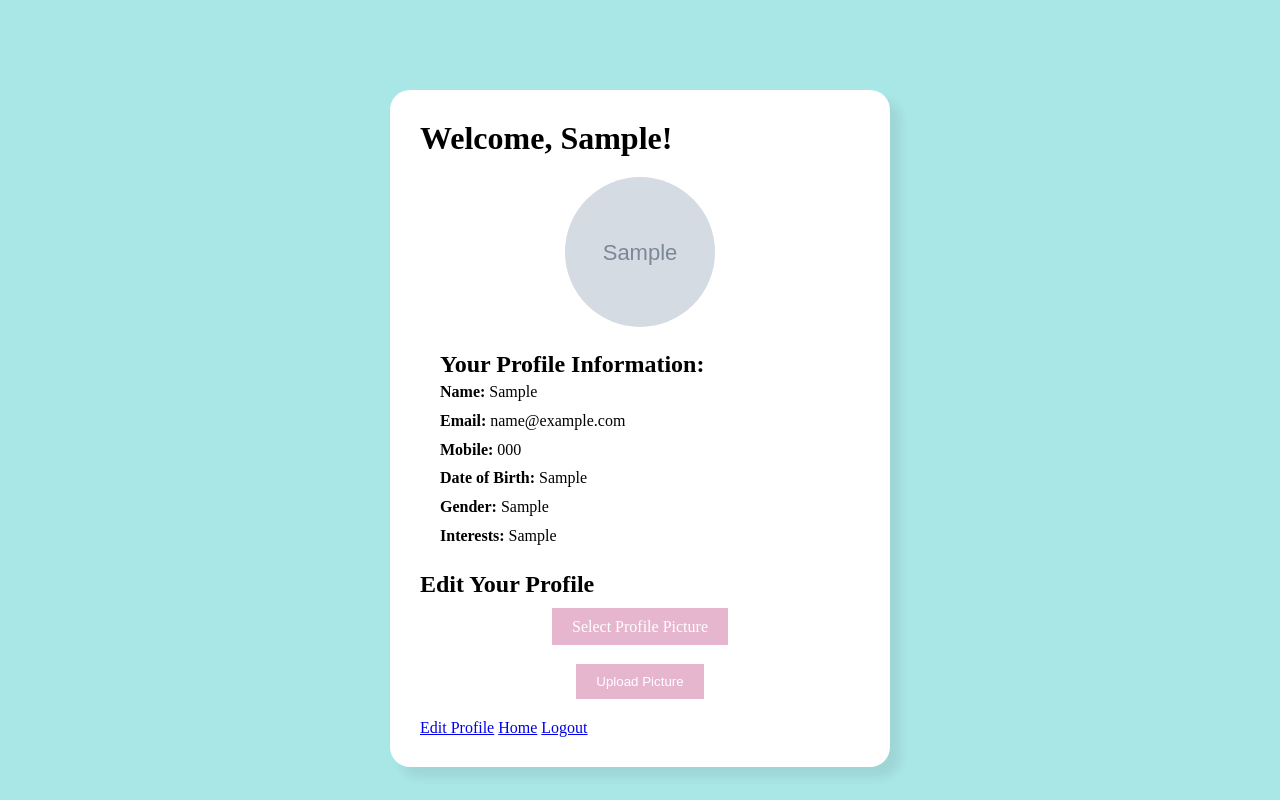
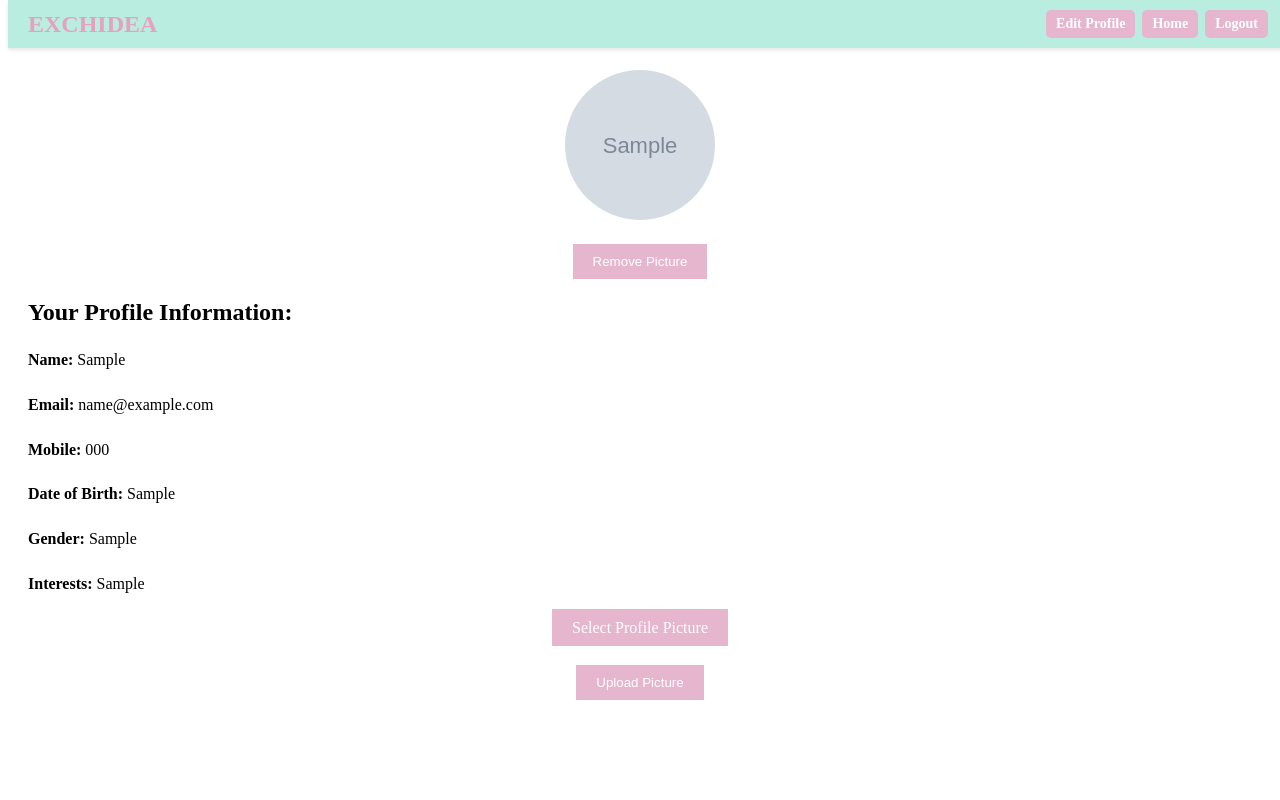
Before and after one commit to greensod/dhur, a PHP site: page /profile.php in a window 1280 px wide. Run offline with PHP 8.4, Linux system fonts and the light colour scheme; the visitor is signed in with stand-in values (Sample User, id 1); tables that the repository leaves empty or names only in its code hold one stand-in row (values such as "Sample post"); grey boxes marked "Sample" are stand-in pictures.

Commit message:
profile updated

```diff
--- a/profile.php
+++ b/profile.php
@@ -17,7 +17,8 @@ $result = mysqli_query($conn, $query);
 $user = mysqli_fetch_assoc($result);
 
 // Handle Profile Picture Upload
-if ($_SERVER['REQUEST_METHOD'] == 'POST' && isset($_FILES['profile_picture'])) {
+if ($_SERVER['REQUEST_METHOD'] == 'POST') {
+    if (isset($_FILES['profile_picture'])) {
         // Check for any errors in the file upload
         if ($_FILES['profile_picture']['error'] != 0) {
             $error_message = "Error uploading file. Error code: " . $_FILES['profile_picture']['error'];
@@ -55,6 +56,24 @@ if ($_SERVER['REQUEST_METHOD'] == 'POST' && isset($_FILES['profile_picture'])) {
                 $error_message = "Invalid file type. Only JPG, PNG, or GIF are allowed.";
             }
         }
+    } elseif (isset($_POST['remove_picture'])) {
+        // Remove profile picture
+        $update_query = "UPDATE user SET profile_picture = NULL WHERE email = '$user_email'";
+        if (mysqli_query($conn, $update_query)) {
+            // Remove the physical file if it exists
+            if ($user['profile_picture']) {
+                $file_path = 'uploads/profile_pictures/' . $user['profile_picture'];
+                if (file_exists($file_path)) {
+                    unlink($file_path);
+                }
+            }
+            // Redirect to refresh the profile page
+            header("Location: profile.php");
+            exit;
+        } else {
+            $error_message = "Error removing profile picture.";
+        }
+    }
 }
 ?>
 
@@ -63,10 +82,12 @@ if ($_SERVER['REQUEST_METHOD'] == 'POST' && isset($_FILES['profile_picture'])) {
 <head>
     <meta charset="UTF-8">
     <meta name="viewport" content="width=device-width, initial-scale=1.0">
-    <link rel="stylesheet" href="style.css">
+    <!-- <link rel="stylesheet" href="style.css"> -->
     <title>Profile</title>
     <style>
+
         .profile-picture {
+            padding-top: 50px;
             text-align: center;
             margin: 20px;
         }
@@ -123,16 +144,71 @@ if ($_SERVER['REQUEST_METHOD'] == 'POST' && isset($_FILES['profile_picture'])) {
             border-radius: 50%;
             object-fit: cover;
         }
+        .navbar {
+
+            width: 100%;
+            background-color: rgba(178, 235, 221, 0.9); /* Slightly transparent background */
+            box-shadow: 0 2px 4px rgba(0, 0, 0, 0.1);
+            padding: 10px 20px;
+            display: flex;
+            align-items: center;
+            justify-content: space-between;
+            position: fixed;
+            top: 0;
+            z-index: 1000; /* Ensures navbar stays above other content */
+            box-sizing: border-box;
+
+        }
+
+        .navbar .welcome {
+            font-size: 24px;
+            font-weight: bold;
+            color: rgb(230, 160, 192);
+            margin-right: 20px; /* Minimum gap */
+        }
+
+        .navbar .nav-links {
+            display: flex;
+            gap: 7px;
+        }
+
+        .navbar .nav-links a {
+            text-decoration: none;
+            padding: 6px 10px;
+            background-color: rgb(230, 182, 206);
+            color: white;
+            border-radius: 5px;
+            font-weight: bold;
+            font-size: 14px;
+        }
+
+        .navbar .nav-links a:hover {
+            background-color: rgb(130, 242, 227);
+        }
+
+
     </style>
 </head>
 <body>
 
+
 <div class="container">
-    <h1>Welcome, <?php echo htmlspecialchars($user['fname']); ?>!</h1>
+    <div class="navbar">
+      <span class="welcome">EXCHIDEA</span>
+      <div class="nav-links">
+        <a href="edit_profile.php">Edit Profile</a>
+        <a href="home.php">Home</a>
+        <a href="logout.php">Logout</a>
+      </div>
+    </div>
+    <h2></h2>
 
     <div class="profile-picture">
         <?php if ($user['profile_picture']): ?>
             <img src="uploads/profile_pictures/<?php echo htmlspecialchars($user['profile_picture']); ?>" alt="Profile Picture">
+            <form action="profile.php" method="POST" class="profile-form">
+                <button type="submit" name="remove_picture" class="btn">Remove Picture</button>
+            </form>
         <?php else: ?>
             <p>No profile picture uploaded yet.</p>
         <?php endif; ?>
@@ -148,8 +224,6 @@ if ($_SERVER['REQUEST_METHOD'] == 'POST' && isset($_FILES['profile_picture'])) {
         <p><strong>Interests:</strong> <?php echo htmlspecialchars($user['interests']); ?></p>
     </div>
 
-    <h2>Edit Your Profile</h2>
-
     <?php if (isset($error_message)): ?>
         <p style="color: red;"><?php echo htmlspecialchars($error_message); ?></p>
     <?php endif; ?>
@@ -161,31 +235,11 @@ if ($_SERVER['REQUEST_METHOD'] == 'POST' && isset($_FILES['profile_picture'])) {
         <button type="submit" class="btn">Upload Picture</button>
     </form>
 
-    <div class="navigation">
-        <a href="edit_profile.php" class="btn">Edit Profile</a>
-        <a href="home.php" class="btn">Home</a>
-        <a href="logout.php" class="btn">Logout</a>
-    </div>
+
 </div>
 
 <script>
-    function previewImage(event) {
-        var reader = new FileReader();
-        reader.onload = function() {
-            var output = document.createElement('img');
-            output.src = reader.result;
-            document.getElementById('image_preview').innerHTML = '';
-            document.getElementById('image_preview').appendChild(output);
-        };
-        reader.readAsDataURL(event.target.files[0]);
-
-        // Show file name after file is selected
-        var fileName = event.target.files[0].name;
-        var fileInfo = document.createElement('p');
-        fileInfo.classList.add('file-info');
-        fileInfo.textContent = "Selected file: " + fileName;
-        document.getElementById('image_preview').appendChild(fileInfo);
-    }
+    // Existing preview script here
 </script>
 
 </body>
```
Lines whose indentation alone changed are shown as unchanged.
